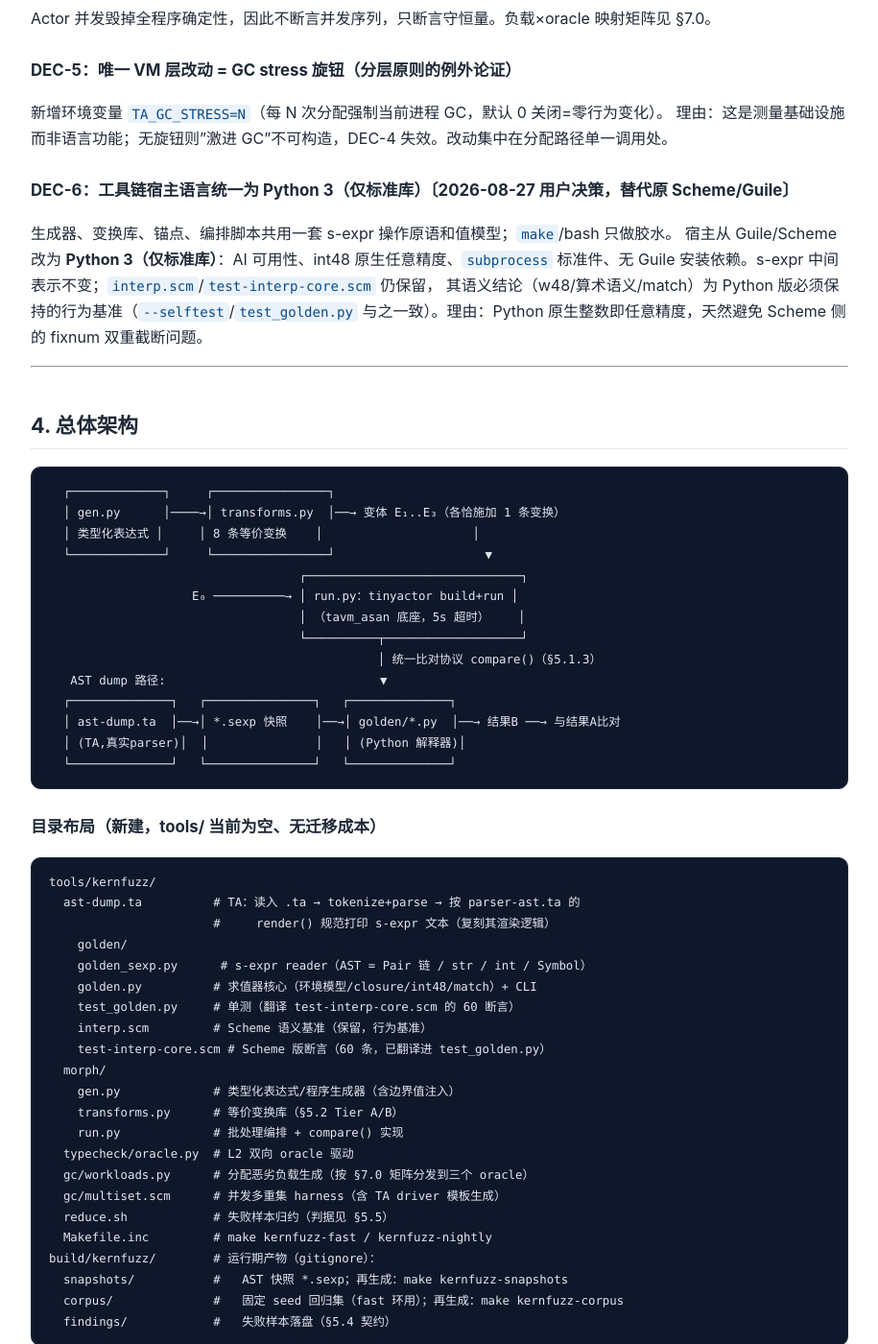
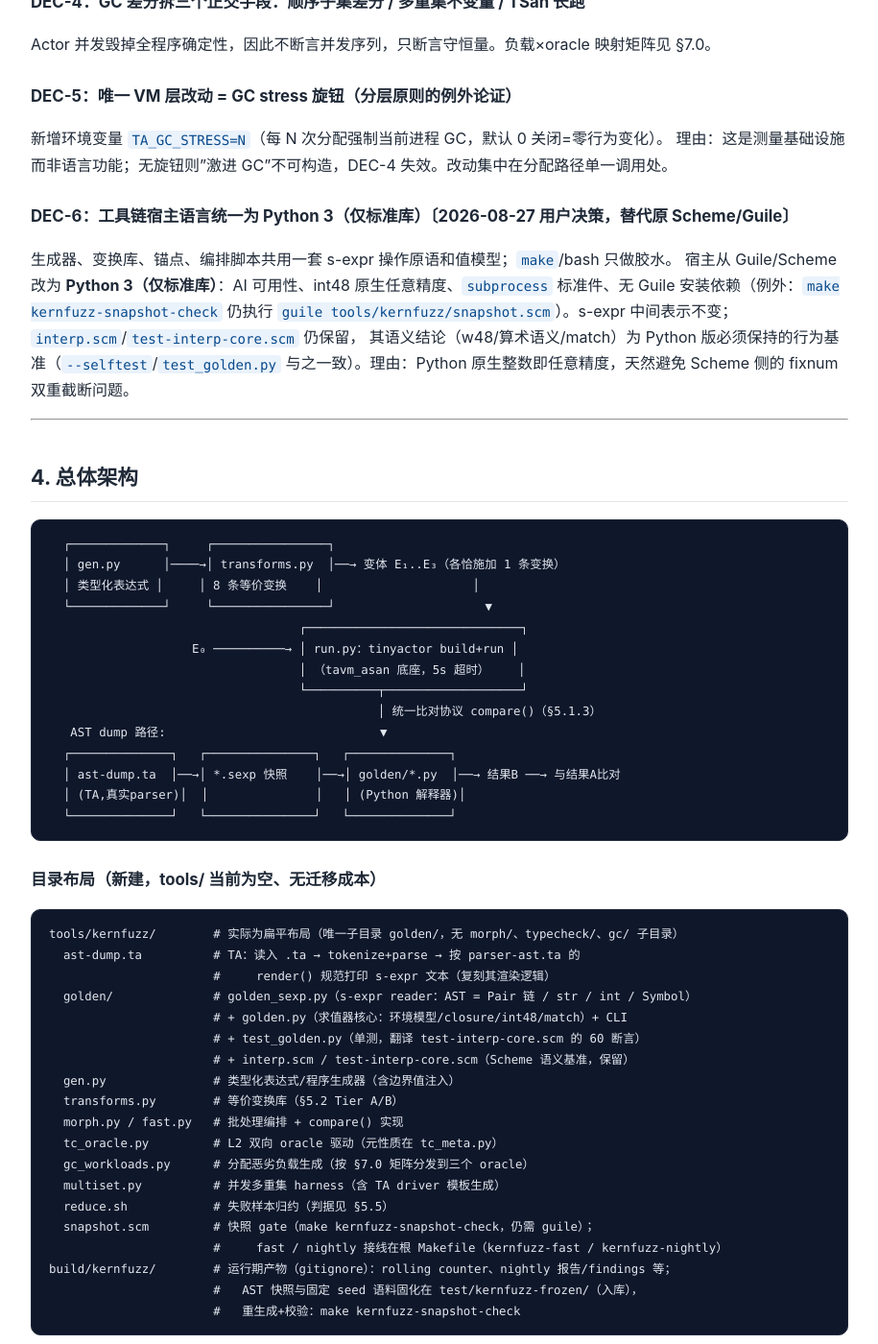
Before and after one commit to tiancaiamao/tinyactor, a Jekyll site: the page built from docs/kernel-fuzzing-design.md, in a window 1280 px wide and 1400 px high, scrolled down 3696 px. Shown: the whole window at 96% size, without its empty margins (182-1097 px from the left). Built offline with Jekyll 4.4.1, drawn with Linux system fonts in a browser that asks for light colours; our own code applies the rules of GitHub Pages for plain Markdown files; some of the changed text lies outside the part shown.

Commit message:
docs: kernel-fuzzing 设计文档与 facts 对齐现行 CLI/目录/死因（巡检 B 组）
巡检条目：part3 kernel-fuzzing-design.md:23/24/29/34/36/38/39/50/58/73/148/176/
318/346/351/413/474/630/678/683/731/732/792、kernfuzz-facts.md:48/116/119/145/150/188/217。

- 行数表按 wc 重刷（去掉 codegen.ta）；val_int 迁 ta_inline.h；divzero/死因
  枚举改 PROC_DIE_ISOLATED 现状（去 notafunction/badopcode，补 arithtype），
  "stderr 静默"改为可观测 `** CRASH pid N: '<reason>`（实测）
- `make bootstrap-selfhost`→`make test-bootstrap`；build 无 `-o`（三处改位置参数形态，实测 usage）
- Guile 依赖保留例外 kernfuzz-snapshot-check；§4 目录树改 tools/kernfuzz/ 扁平布局实况
- driver.ta:573→lib/bootstrap/driver.ta:1683；负字面量描述改粘连位普遍可用（实测）
- facts 引文更新到现行 parse 错误格式（带行列）与 -o usage 行为；pid 数值标注不稳定

Signed-off-by: tiancaiamao <tiancaiamao@gmail.com>

````diff
--- a/docs/kernel-fuzzing-design.md
+++ b/docs/kernel-fuzzing-design.md
@@ -45,17 +45,20 @@ AST 编码对接 parser-ast.ta 权威表、决策/交付物编号分离（DEC-/D
 - **字符串转义是语言事实**：TA 字符串支持 `\n \r \t \\ \" \'` 与 `\xNN`
   （test/basic/string-escapes.ta）。v0 的"无转义"仅指 **gen 不产出含反斜杠的
   字符串字面量**，不是语言不支持。
-- **main 进程死因枚举**（R3 评审逐字核实 `vm.c` intern 调用）：真实符号为
-  `divzero`（除/模零 ×2 处）、`cartype`/`cdrtype`（car/cdr 非 pair）、
-  `notafunction`（调用非函数值 ×2 处）、`badopcode`。全部 exit code 1、stderr 静默，
-  死因不可从进程外部观测。gen 类型正确性不变式下 v0 子集内唯一可达死因是 `divzero`；
+- **main 进程死因枚举**（R3 评审初核，后经 #275 等演进）：现存符号为
+  `divzero`（除/模零 ×2 处）、`arithtype`（取模类型不符，issue #158）、
+  `cartype`/`cdrtype`（car/cdr 非 pair）；旧 `notafunction`/`badopcode` 死因已删
+  （调用非函数值现为 VM 级 `fatal("call on non-function")`）。全部 exit code 1；
+  死因**可**从进程外部观测——scheduler 向 stderr 打印 `** CRASH pid N: '<reason>`。
+  gen 类型正确性不变式下 v0 子集内唯一可达死因是 `divzero`；
   其余死因若意外出现即为 VM bug，会被锚点断言以输出截断形式捕获（见 §5.1.3）。
 - **注意**：`tinyactor run` 对 build 失败同样返回 exit 1（R2 评审实测）——runner 必须
   把 build 与 run 拆成两步，避免撞车（§5.4 调用卡）。
 - **语言不可变**（spec「没有可变状态」节）：无 set!/ref/mutable，所有绑定不可变。
   ⇒ 闭包捕获不存在"后续变异可见性"问题，alpha 换名安全。
-- **负数字面量的词法事实**（`parser.ta:894-969`）：TA **没有间隔一元负号**——表达式位置的
-  `- 5` 中 `-` 是二元 op，会解析失败；负字面量仅在 `use x <- -5` 粘连位置由 tokenizer 折叠。
+- **负数字面量的词法事实**（`lib/bootstrap/parser.ta` 负字面量折叠）：TA **没有间隔一元负号**——表达式位置的
+  `- 5` 中 `-` 是二元 op，会解析失败；**粘连**的 `-5` 在一般表达式位置（`let x = -5`、`print(-5)`）
+  均由 tokenizer 折叠，仅带空格形态不成立。
   ⇒ 生成器产出负数一律用 `0 - N` 形式，绝不输出裸负字面量。
 - **TCO 存在**：VM 有 `OP_TAIL_CALL`；CLI 无任何栈深观测选项（--help 已核实）。
 - **match 实现**（spec §match）：parser 将 match desugar 为嵌套 `if`+`=` 比较，
@@ -145,7 +148,7 @@ Actor 并发毁掉全程序确定性，因此不断言并发序列，只断言
 ### DEC-6：工具链宿主语言统一为 Python 3（仅标准库）〔2026-08-27 用户决策，替代原 Scheme/Guile〕
 生成器、变换库、锚点、编排脚本共用一套 s-expr 操作原语和值模型；`make`/bash 只做胶水。
 宿主从 Guile/Scheme 改为 **Python 3（仅标准库）**：AI 可用性、int48 原生任意精度、`subprocess`
-标准件、无 Guile 安装依赖。s-expr 中间表示不变；`interp.scm`/`test-interp-core.scm` 仍保留，
+标准件、无 Guile 安装依赖（例外：`make kernfuzz-snapshot-check` 仍执行 `guile tools/kernfuzz/snapshot.scm`）。s-expr 中间表示不变；`interp.scm`/`test-interp-core.scm` 仍保留，
 其语义结论（w48/算术语义/match）为 Python 版必须保持的行为基准（`--selftest`/`test_golden.py`
 与之一致）。理由：Python 原生整数即任意精度，天然避免 Scheme 侧的 fixnum 双重截断问题。
 
@@ -173,28 +176,25 @@ Actor 并发毁掉全程序确定性，因此不断言并发序列，只断言
 ### 目录布局（新建，tools/ 当前为空、无迁移成本）
 
 ```
-tools/kernfuzz/
+tools/kernfuzz/        # 实际为扁平布局（唯一子目录 golden/，无 morph/、typecheck/、gc/ 子目录）
   ast-dump.ta          # TA：读入 .ta → tokenize+parse → 按 parser-ast.ta 的
                        #     render() 规范打印 s-expr 文本（复刻其渲染逻辑）
-    golden/
-    golden_sexp.py      # s-expr reader（AST = Pair 链 / str / int / Symbol）
-    golden.py          # 求值器核心（环境模型/closure/int48/match）+ CLI
-    test_golden.py     # 单测（翻译 test-interp-core.scm 的 60 断言）
-    interp.scm         # Scheme 语义基准（保留，行为基准）
-    test-interp-core.scm # Scheme 版断言（60 条，已翻译进 test_golden.py）
-  morph/
-    gen.py             # 类型化表达式/程序生成器（含边界值注入）
-    transforms.py      # 等价变换库（§5.2 Tier A/B）
-    run.py             # 批处理编排 + compare() 实现
-  typecheck/oracle.py  # L2 双向 oracle 驱动
-  gc/workloads.py      # 分配恶劣负载生成（按 §7.0 矩阵分发到三个 oracle）
-  gc/multiset.scm      # 并发多重集 harness（含 TA driver 模板生成）
+  golden/              # golden_sexp.py（s-expr reader：AST = Pair 链 / str / int / Symbol）
+                       # + golden.py（求值器核心：环境模型/closure/int48/match）+ CLI
+                       # + test_golden.py（单测，翻译 test-interp-core.scm 的 60 断言）
+                       # + interp.scm / test-interp-core.scm（Scheme 语义基准，保留）
+  gen.py               # 类型化表达式/程序生成器（含边界值注入）
+  transforms.py        # 等价变换库（§5.2 Tier A/B）
+  morph.py / fast.py   # 批处理编排 + compare() 实现
+  tc_oracle.py         # L2 双向 oracle 驱动（元性质在 tc_meta.py）
+  gc_workloads.py      # 分配恶劣负载生成（按 §7.0 矩阵分发到三个 oracle）
+  multiset.py          # 并发多重集 harness（含 TA driver 模板生成）
   reduce.sh            # 失败样本归约（判据见 §5.5）
-  Makefile.inc         # make kernfuzz-fast / kernfuzz-nightly
-build/kernfuzz/        # 运行期产物（gitignore）：
-  snapshots/           #   AST 快照 *.sexp；再生成：make kernfuzz-snapshots
-  corpus/              #   固定 seed 回归集（fast 环用）；再生成：make kernfuzz-corpus
-  findings/            #   失败样本落盘（§5.4 契约）
+  snapshot.scm         # 快照 gate（make kernfuzz-snapshot-check，仍需 guile）；
+                       #     fast / nightly 接线在根 Makefile（kernfuzz-fast / kernfuzz-nightly）
+build/kernfuzz/        # 运行期产物（gitignore）：rolling counter、nightly 报告/findings 等；
+                       #   AST 快照与固定 seed 语料固化在 test/kernfuzz-frozen/（入库），
+                       #   重生成+校验：make kernfuzz-snapshot-check
 ```
 
 ---
@@ -343,12 +343,12 @@ compare(P 的两个结局): 逐行字节相等（不做空白归一）
 要点：DIVZERO 协议行不是特例分支而是 norm 的一部分；
 两侧 n 都等于"成功打印的行数"，天然对齐；stdout 差半行即 mismatch。
 
-### 5.2 等价变换库（transforms.scm）
+### 5.2 等价变换库（transforms.py）
 
 按抽象层级分两档。Tier A 在**算术代数**层面重写（抓求值/回绕类 bug）；
 Tier B 在 **λ-结构**层面重写（抓调用约定/闭包环境布局/arity 处理类 bug，与 Tier A 互补）。
 前提事实（已核实）：函数是一等值——裸名引用合法（`f(1)(2,3)` → `((f 1) 2 3)`，
-parser-ast.ta:255）、closure 是 NaN-boxing 原生类型（TAG_CLOSURE）。
+parser-ast.ta:255）、closure 是 NaN-boxing 原生类型（TAG_CLOS，ta.h）。
 
 #### Tier A：算术代数（8 条）
 
@@ -461,7 +461,7 @@ let 绑定函数值）——这是 Tier B 带来的唯一子集扩充点，实
 - **golden.py 输入输出契约**：目标 sexp 文件路径经 argv 传入、协议行输出 stdout：
   `python3 golden/golden.py <path.sexp>`
 
-### 5.4 runner 协议（morph/run.scm）
+### 5.4 runner 协议（fast.py / morph.py）
 
 **管线记号**（消解"变换对象是树还是文本"歧义）：
 `tree₀ = gen(seed)` → `treeₖ = apply(tₖ, tree₀)` → `srcₖ = render(treeₖ)`
@@ -471,7 +471,7 @@ let 绑定函数值）——这是 Tier B 带来的唯一子集扩充点，实
 **runner 调用卡**（两步走，杜绝 build-fail exit 1 与 crash exit 1 撞车）：
 
 ```
-构建：tinyactor build src.ta -o <artifact>     # exit≠0 → build-fail 类别，不进比对
+构建：tinyactor build src.ta <artifact>     # exit≠0 → build-fail 类别，不进比对
 运行：<asan tavm 二进制> <artifact>            # 具体产物路径/asan 目标名实现首日钉死
                                                  # ASan exitcode 约定（R3 C-1）：runner 以
                                                  # ASAN_OPTIONS=exitcode=42 启动 asan 底座——
@@ -554,7 +554,7 @@ typecheck 是 `tinyactor build` 流水线的一环（`lib/bootstrap/driver.ta`
 | reject | exit ≠0，输出含 `typecheck: N type error(s) found` 类行 |
 | crash | panic 文本 / 信号死亡 / ASan 报告（**崩溃本身就是 finding**） |
 
-（实现首日：用一个故意类型错误的样例程序实测三种特征并冻结进 oracle.scm 常量表。）
+（实现首日：用一个故意类型错误的样例程序实测三种特征并冻结进 tc_oracle.py 常量表。）
 
 ### 6.1 健全性方向（正例）
 
@@ -606,7 +606,7 @@ parse error 的变异归入独立的 `parse-reject` 类别，不计入 reject
 
 ### 7.0 负载 × oracle 映射矩阵（消解"workloads 服务对象"歧义）
 
-workloads.scm 产出三类负载，各自只能喂给指定 oracle：
+gc_workloads.py 产出三类负载，各自只能喂给指定 oracle：
 
 | 负载类 | 形态 | 喂给 | 断言 |
 |--------|------|------|------|
@@ -627,7 +627,7 @@ W-pure 严格不含 send/spawn（保住顺序差分的确定性前提）。
 对 W-pure 负载 P：assert tavm run P 输出 == TA_GC_STRESS=1 tavm run P 输出（compare()）
 ```
 
-### 7.3 并发多重集 harness（multiset.scm）
+### 7.3 并发多重集 harness（multiset.py）
 
 骨架（TA driver 由 Python 模板生成，K/M 可参数化）。
 **spawn 语法事实（R3 评审核实 spec《Actor 模型》章）**：spawn **只有零参形态**
@@ -675,12 +675,12 @@ TSan 构建（`TSAN=1 make tavm`，Makefile:24-35）+ W-chaos 长跑（nightly
 | DELIV-2 | `golden/` Python 解释器 + **子集内**语料全量通过 | L1 | P0 |
 | DELIV-3 | `morph/` 生成器 + Tier A 8 变换 + runner + 自检（Tier B 4 条 λ-变换随后接入） | L1 | P0 |
 | DELIV-4 | `reduce.sh`（复现判据见 §5.5）+ 签名去重 | infra | P0 |
-| DELIV-5 | `typecheck/oracle.scm` 双向 + 元性质 | L2 | P0 |
+| DELIV-5 | `tc_oracle.py` 双向 + 元性质 | L2 | P0 |
 | DELIV-6 | `TA_GC_STRESS` 旋钮（VM 层，单独 PR 论证） | L3 | P1 |
 | DELIV-7 | spec 补充：int48 语义章节（含一句 VM 侧算术依赖 -fwrapv 类保证的说明——C 有符号溢出是 UB，模运算等价性依赖实际代码生成行为） | docs | P0 |
 | DELIV-8 | `gc/` 顺序差分 + 多重集 harness | L3 | P1 |
 | DELIV-9 | fmt 幂等性接入快速环（含 codegen 确定性前提验证） | cross | P0 |
-| DELIV-10 | Makefile.inc + nightly 接线 | infra | P1 |
+| DELIV-10 | 根 Makefile 接线（kernfuzz-fast / kernfuzz-nightly） | infra | P1 |
 | DELIV-11 | Tier C：CPS 全程序变换器 + 语料自检上线门槛（§5.2） | L1 | P1 |
 
 延迟项（明确不做及理由）：HTTP parser libFuzzer（库层）、json.ta 差分（库层）、
@@ -789,7 +789,7 @@ float 进锚点（v1，需 %g 打印对齐协议）、ta-in-ta（P2 能力里程
 - DELIV-7（spec int48 章节）← 文档 review 通过即可，无运行时场景
 - DELIV-9（fmt 接入快速环）← 快速环 fmt 幂等性扫描连续 3 次 CI 绿
   （扫描逻辑本身由 §9 工作流命令保证，等价于对语料全量执行 DELIV-2 式比对）
-- DELIV-10（Makefile.inc/nightly 接线）← nightly 首次全绿
+- DELIV-10（根 Makefile nightly 接线）← nightly 首次全绿
 - DELIV-11（Tier C CPS）← 上线门槛即 §5.2 的语料自检；接入后 nightly 全绿
 
 ---
````
Also changed, not shown: other parts of docs/kernel-fuzzing-design.md (+12 -12 lines), docs/kernfuzz-facts.md (+18 -14 lines).
